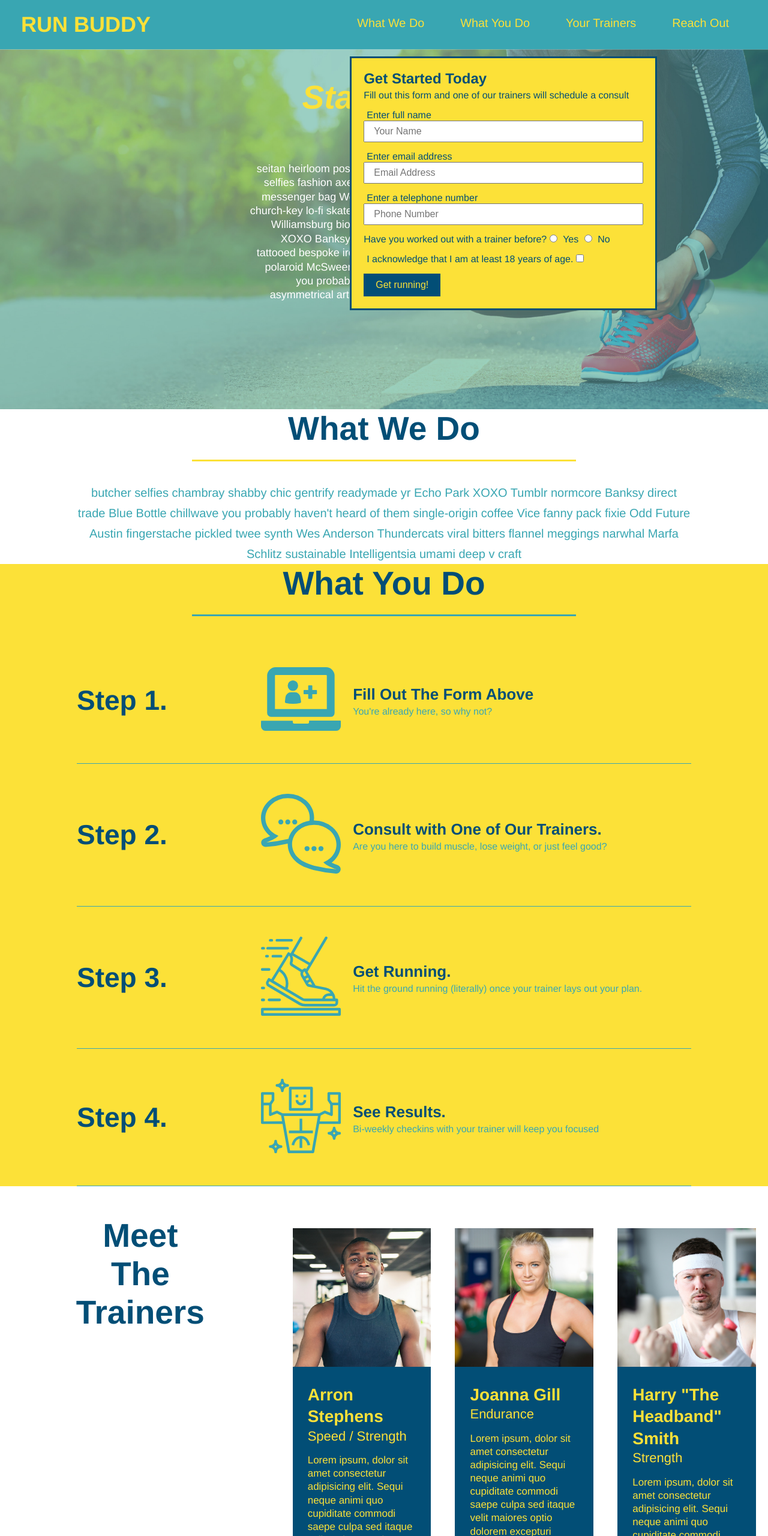
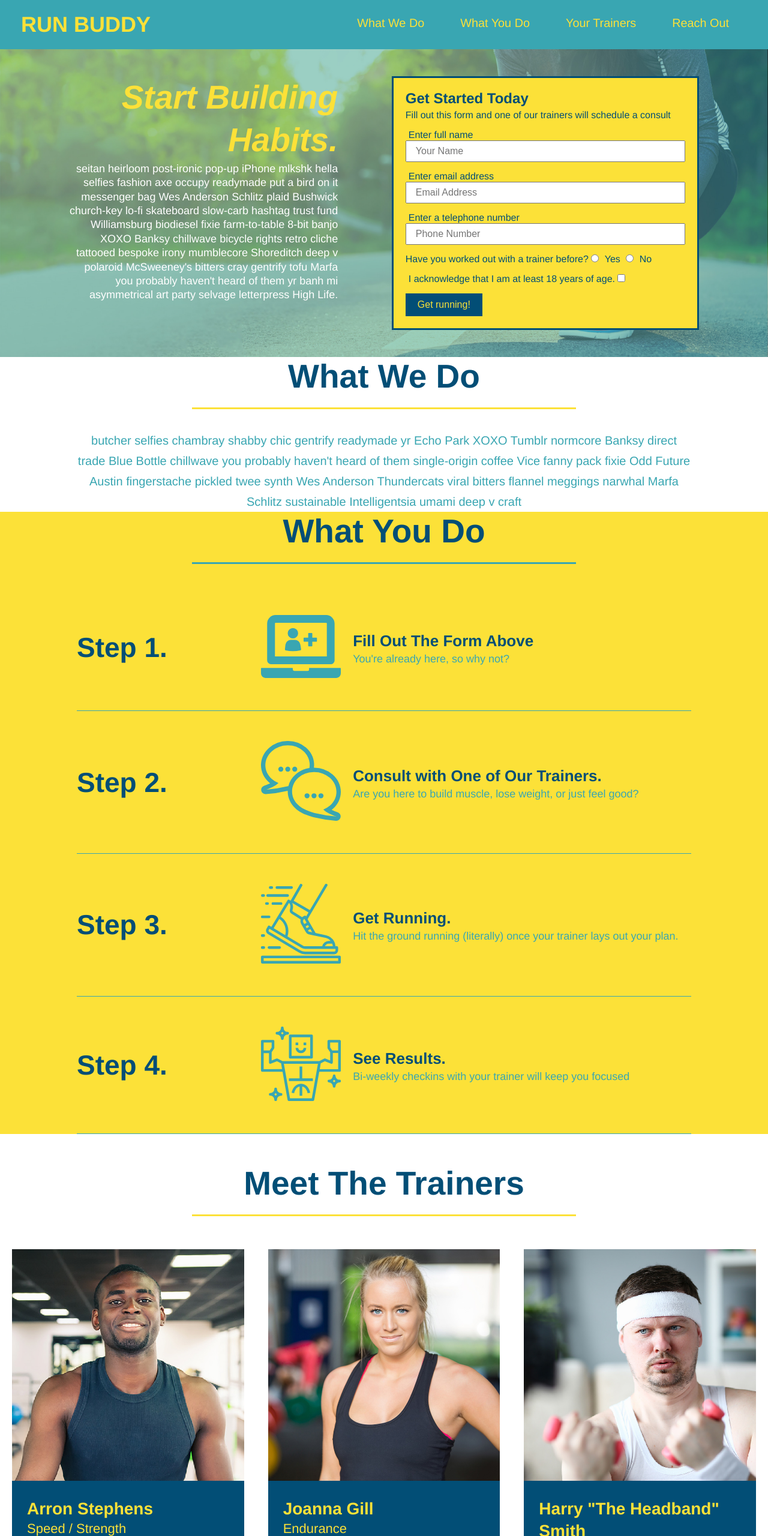
Before and after one commit to DHDH21/run-buddy, a plain HTML site: page index.html in a window 1280 px wide. Shown: the top 2560 px of the page at 60% size. Drawn offline with Linux system fonts and the light colour scheme.

Commit message:
updated with mastercode

```diff
--- a/assets/css/style.css
+++ b/assets/css/style.css
@@ -78,10 +78,8 @@
   /* Hero Style Start */
 .hero {
      background-image: url(../images/hero-bg.jpg);
-     height: 600px;
      background-size: cover;
      background-position: center;
-     position: relative;
      display: flex;
      justify-content: center;
      flex-wrap: wrap;
@@ -114,12 +112,7 @@
     border: 3px solid #024e76;
     background-color: #fce138;
     padding: 20px;
-    width: 500px;
-
     color: #024e76;
-    position: absolute;
-    bottom: 120px;
-    right: 140px;
     width: 40%;
     margin: 3.5%;
   }
@@ -159,7 +152,6 @@
     color: #39a6b2;
     width: 80%;
     font-size: 20px;
-    /* add this alongside your other declarations */
     margin: 0 auto;
     text-align: center;
 }
@@ -189,12 +181,7 @@
 
 
 
-.steps h3 {
-    color: #024e76;
-    font-size: 46px;
-}
-
-.steps-text p {
+.step-text p {
     color: #39a6b2;
     font-size: 18px;
 }
@@ -291,8 +278,7 @@
   font-size: 32px;
 }
 
-.contact-info p,
-.contact-info address {
+.contact-info p, .contact-info address {
   margin: 20px 0;
   line-height: 1.5;
   font-size: 16px;
@@ -322,6 +308,8 @@
 
 .step h3 {
   flex: 1 30%;
+  color: #024e76;
+  font-size: 46px;
 }
 
 .step-info {
--- a/index.html
+++ b/index.html
@@ -39,6 +39,8 @@
         seitan heirloom post-ironic pop-up iPhone mlkshk hella selfies fashion axe occupy readymade put a bird on it messenger bag Wes Anderson Schlitz plaid Bushwick church-key lo-fi skateboard slow-carb hashtag trust fund Williamsburg biodiesel fixie farm-to-table 8-bit banjo XOXO Banksy chillwave bicycle rights retro cliche tattooed bespoke irony mumblecore Shoreditch deep v polaroid McSweeney's bitters cray gentrify tofu Marfa you probably haven't heard of them yr banh mi asymmetrical art party selvage letterpress High Life.
       </p>
     </div>
+
+
     <div class="hero-form">
       <h3>Get Started Today</h3>
       <p>Fill out this form and one of our trainers will schedule a consult</p>
@@ -62,7 +64,7 @@
     <p>
       <label for="checkbox" >
         I acknowledge that I am at least 18 years of age.
-        <input type="checkbox" name="age-confirm" id="checkbox" />
+        <input type="checkbox" name="checkpoint1" id="checkbox" />
       </label>
     </p>
     <button type="submit">
@@ -150,13 +152,13 @@
   </section>
 
   <!-- "meet the trainers" section -->
-  <section id="your-trainers" class="trainers">
+  <section id="your-trainers">
     <div class="flex-row">
-    <h2 class="section-title primary-border">
+     <h2 class="section-title primary-border">
       Meet The Trainers
-    </h2>
+     </h2>
     </div>
-
+    <div class="trainers">
      <article class="trainer">
       <img src="./assets/images/trainer-1.jpg" alt="Arron Stephens in his workout clothes, ready to pump iron" />
       <div class="trainer-bio">
@@ -191,6 +193,7 @@
         </p>
       </div>
      </article>
+    </div>
 
 
 </section>
```
